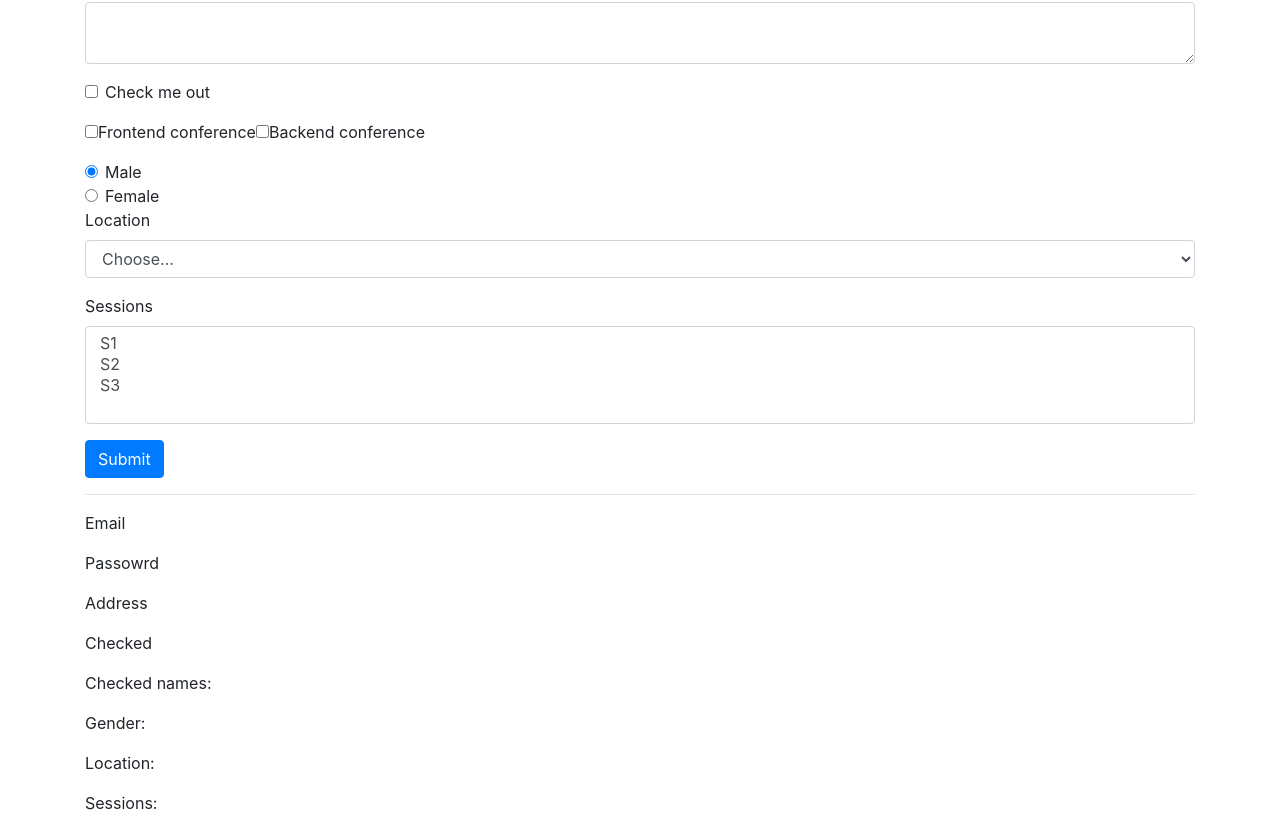
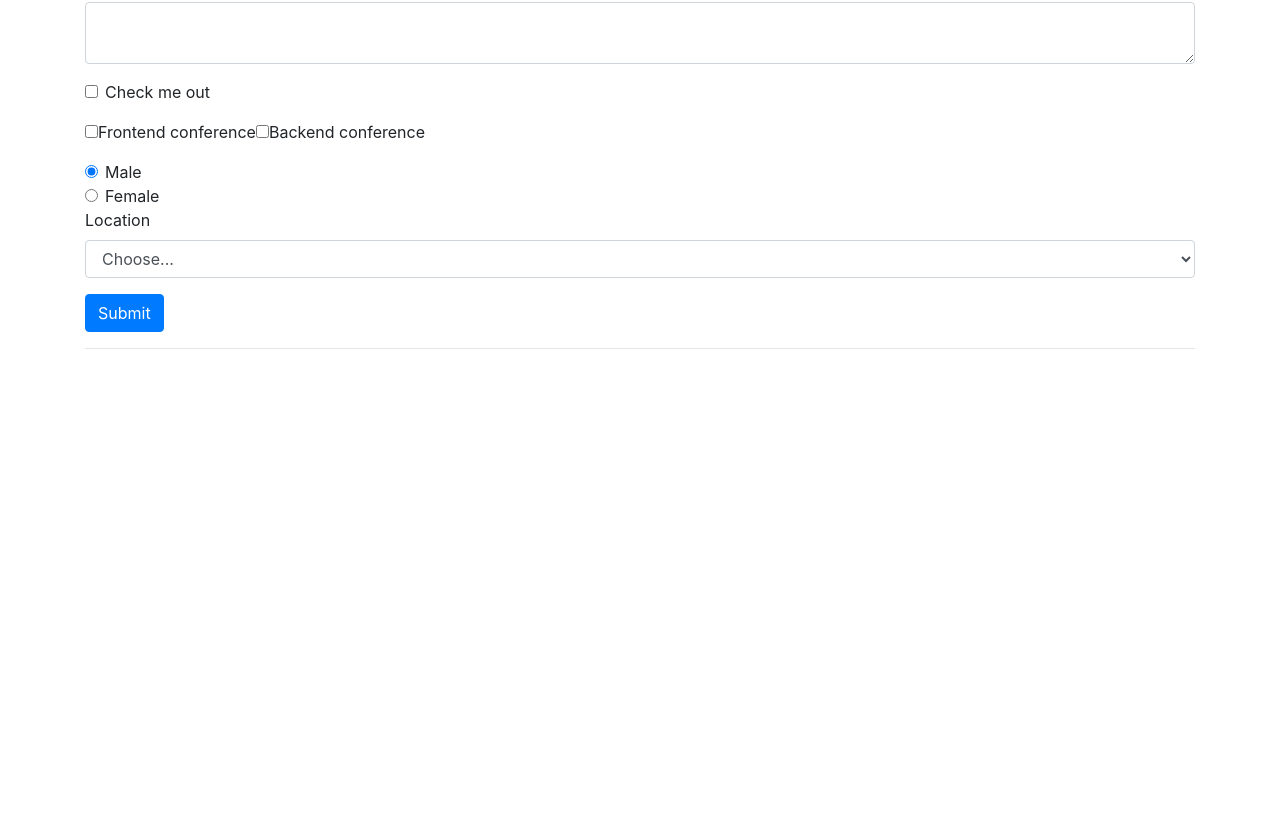
Before and after one commit to HaiderMalik12/forms-in-vuejs, a Vue app: page / in a window 1280 px wide. Shown: the part 202-1033 px from the top of the page. After the commit the page ends 800 px from the top, so only its background shows below. Built offline with nearby package versions, Linux system fonts and the light colour scheme.

Commit message:
fix code

```diff
--- a/public/index.html
+++ b/public/index.html
@@ -8,7 +8,7 @@
   <link rel="icon" href="<%= BASE_URL %>favicon.ico">
   </script>
   <link rel="stylesheet" href="<%= BASE_URL %>font-awesome/css/font-awesome.min.css">
-  <title>Todo App</title>
+  <title>Forms App</title>
 </head>
 
 <body>
--- a/src/components/BasicForm.vue
+++ b/src/components/BasicForm.vue
@@ -11,7 +11,7 @@
             </div>
                     <div class="form-group">
                         <label for="address">Address</label>
-                        <textarea v-model="address" class="form-control" id="address">
+                        <textarea class="form-control" id="address">
             </textarea>
                     </div>
                     <div class="form-group form-check">
@@ -51,26 +51,18 @@
                             <option>Canada</option>
                         </select>
                     </div>
-                    <div class="form-group">
+                    <!-- <div class="form-group">
                         <label for="inputState">Sessions</label>
                         <select id="inputState" class="form-control" multiple>
                             <option>S1</option>
                             <option>S2</option>
                             <option>S3</option>
                         </select>
-                    </div>
+                    </div> -->
 
                     <button type="submit" class="btn btn-primary">Submit</button>
         </form>
         <hr/>
-        <p>Email {{email}}</p>
-        <p>Passowrd {{password}}</p>
-        <p>Address {{address}}</p>
-        <p>Checked {{checked}}</p>
-        <p>Checked names: {{ conferenceNames }}</p>
-        <p>Gender: {{gender}}</p>
-        <p>Location: {{location}}</p>
-        <p>Sessions: {{sessions}}</p>
     </div>
 </template>
 <script>
```
